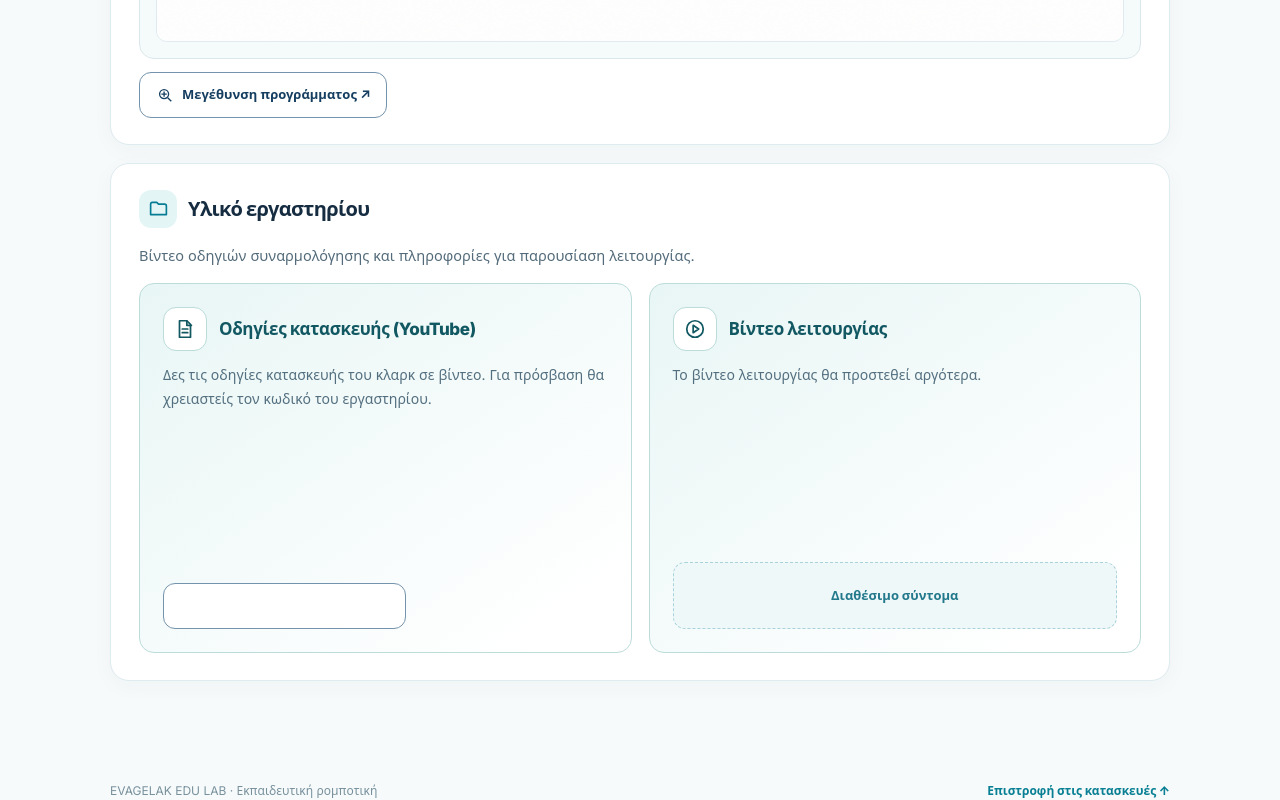
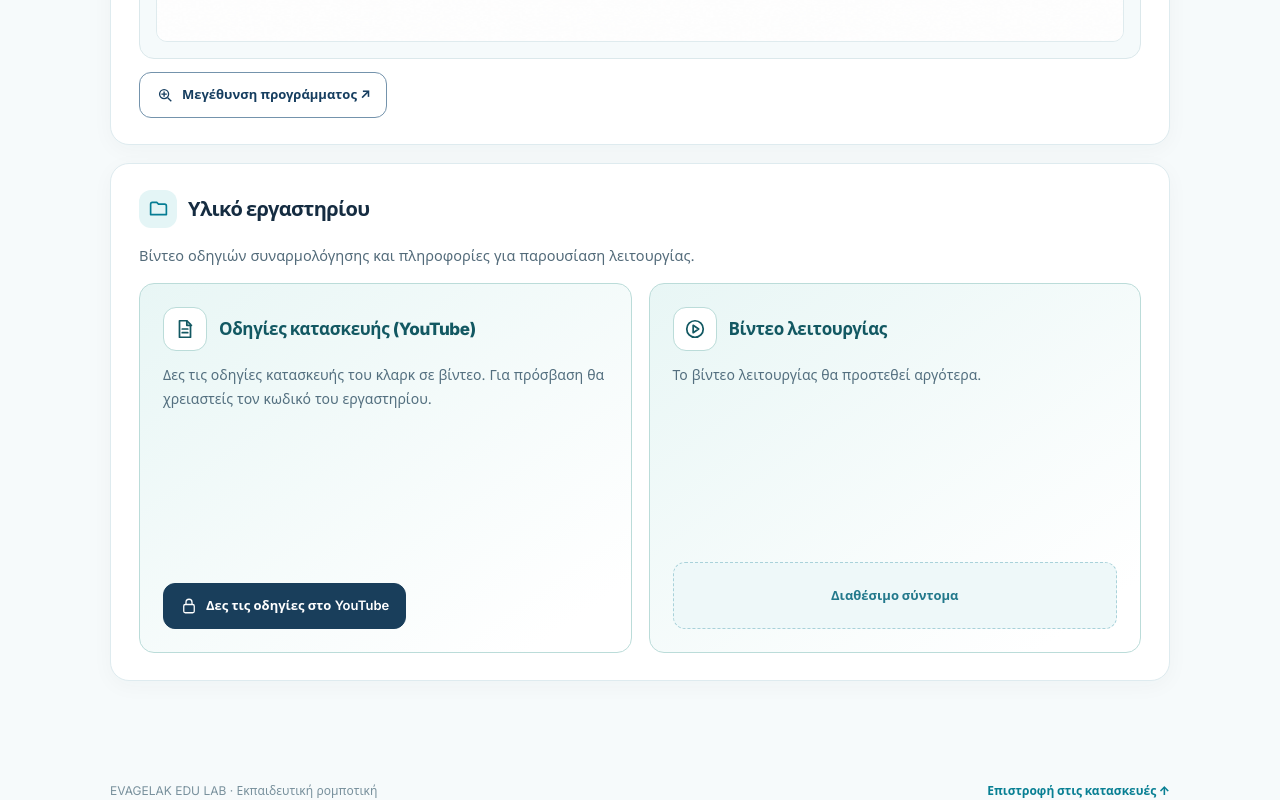
Before and after one commit to dimotiko1981/evagelakedulab, a plain HTML site: page workshops/2026-2027/10-forklift/index.html in a window 1280 px wide. Shown: the part 2231-3031 px from the top of the page. Drawn offline with Linux system fonts and the light colour scheme.

Commit message:
Add files via upload

```diff
--- a/workshops/2026-2027/10-forklift/index.html
+++ b/workshops/2026-2027/10-forklift/index.html
@@ -50,6 +50,32 @@ body[data-equipment~="wedo2"] .ws-kicker::before{background:#20B35D;box-shadow:0
 .ws-video-lock-cancel:hover{background:#f0f7f8}
 .ws-video-lock-submit{margin:0;cursor:pointer;border:0;font-family:inherit}
 @media(max-width:450px){.ws-video-lock-form{padding:20px}.ws-video-lock-actions{flex-wrap:wrap}.ws-video-lock-actions>*{flex:1;white-space:nowrap}}
+
+/* Forklift only: restore readable video/PIN actions after the global UI stylesheet.
+   Higher-specificity selectors prevent white-on-white .ws-action buttons. */
+#forklift-instructions-open,
+#forklift-lock-form .ws-video-lock-submit {
+  display: inline-flex;
+  align-items: center;
+  justify-content: center;
+  gap: 8px;
+  background: #193e5b;
+  border: 1px solid #193e5b;
+  color: #ffffff !important;
+  opacity: 1;
+  text-align: center;
+  box-shadow: none;
+}
+#forklift-instructions-open:hover,
+#forklift-lock-form .ws-video-lock-submit:hover {
+  background: #275674;
+  border-color: #275674;
+  color: #ffffff !important;
+}
+@media (max-width: 450px) {
+  #forklift-lock-form .ws-video-lock-cancel { flex: 0 0 auto; }
+  #forklift-lock-form .ws-video-lock-submit { flex: 1 1 auto; min-width: 0; white-space: normal; }
+}
 </style>
 <link href="../../../assets/css/back-navigation.css?v=1" rel="stylesheet"/>
 <link href="https://fonts.googleapis.com/css2?family=Inter:wght@400..800&amp;display=swap" rel="stylesheet"/>
```
